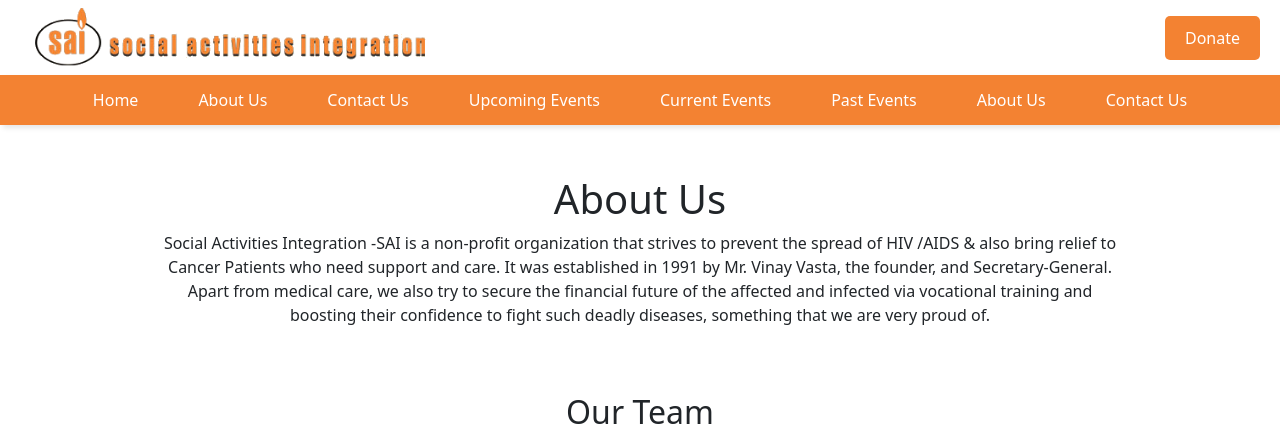
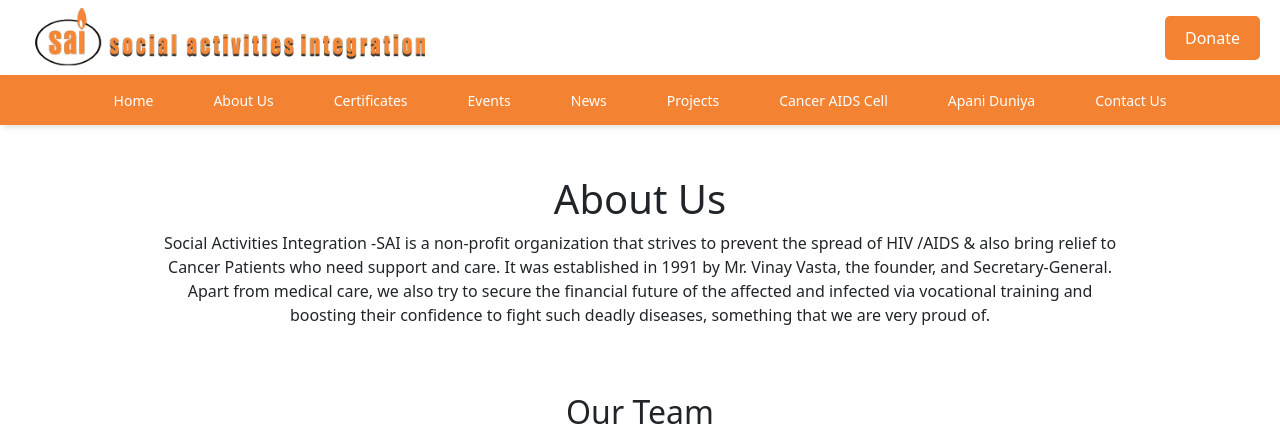
Before and after one commit to balotiyash/sai-ngo-frontend, a PHP site: page /pages/about/index.php in a window 1280 px wide. Shown: the top 432 px of the page. Run offline with PHP 8.4, Linux system fonts and the light colour scheme; some web fonts are replaced.

Commit message:
Refactored Navbar

```diff
--- a/shared/navbar/navbar.css
+++ b/shared/navbar/navbar.css
@@ -3,7 +3,7 @@
     Author: Yash Balotiya
     Description: This file contains styling part of Navbar.
     Created on: 15/03/2025
-    Last Modified: 16/03/2025
+    Last Modified: 17/03/2025
 */
 
 header {
@@ -53,6 +53,8 @@ nav ul,
     align-items: center;
     background-color: #f38232;
     box-shadow: 3px 3px 5px rgba(0, 0, 0, 0.1);
+    position: relative;
+    /* Ensure relative positioning for absolute children */
 }
 
 .navLinks ul {
@@ -61,7 +63,58 @@ nav ul,
     margin: 0;
     padding: 0;
     height: 100%;
-    transition: 0.2s ease-in-out all;
+}
+
+.navLinks li {
+    position: relative;
+    /* Position relative for dropdowns */
+}
+
+.navLinks .eventList,
+.navLinks .projectList {
+    display: none;
+    /* Hide dropdowns by default */
+    position: absolute;
+    /* Position dropdowns absolutely */
+    /* background-color: #333; */
+    /* Background color for dropdowns */
+    min-width: 160px;
+    /* Minimum width for dropdowns */
+    z-index: 1;
+    /* Ensure dropdowns are above other content */
+}
+
+.eventList li,
+.projectList li {
+    background-color: #f38232;
+}
+
+.navLinks li:hover .eventList,
+.navLinks li:hover .projectList {
+    display: block;
+    /* Show dropdowns on hover */
+}
+
+.navLinks .eventList li,
+.navLinks .projectList li {
+    float: none;
+    /* Reset float for dropdown items */
+}
+
+.navLinks .eventList li a,
+.navLinks .projectList li a {
+    padding: 12px 16px;
+    /* Padding for dropdown links */
+    text-align: left;
+    /* Align text to the left */
+    color: white;
+    /* Text color for dropdown links */
+}
+
+.navLinks .eventList li a:hover,
+.navLinks .projectList li a:hover {
+    /* background-color: #575757; */
+    /* Background color on hover for dropdowns */
 }
 
 nav a,
@@ -73,7 +126,7 @@ nav a,
     align-items: center;
     color: white;
     transition: 0.2s ease-in-out all;
-    font-size: 16px;
+    font-size: 14px;
 }
 
 .navLinks ul li {
@@ -83,7 +136,8 @@ nav a,
 
 /* Add hover effect to each li */
 .navLinks ul li:hover {
-    background-color: #e0672d; /* change this to any color you want */
+    background-color: #e0672d;
+    /* change this to any color you want */
 }
 
 nav li:first-child {
--- a/shared/navbar/navbar.html
+++ b/shared/navbar/navbar.html
@@ -3,7 +3,7 @@
     Author: Yash Balotiya
     Description: This file contains the code for the navigation bar of the website.
     Created on: 15/03/2025
-    Last Modified: 16/03/2025
+    Last Modified: 17/03/2025
 -->
 
 <!-- Header Navbar -->
@@ -16,17 +16,18 @@
                         <path
                             d="m256-200-56-56 224-224-224-224 56-56 224 224 224-224 56 56-224 224 224 224-56 56-224-224-224 224Z" />
                     </svg> </a></li>
-            <li><a class="navDonateBtn">Donate</a></li>
-            <li><a href="#">Home</a></li>
-            <li><a href="#">About Us</a></li>
-            <li><a href="#">Contact Us</a></li>
-            <li>
+            <li><a href="../../">Home</a></li>
+            <li><a href="../about">About Us</a></li>
+            <li><a href="../certificates">Certificates</a></li>
             <li><a href="../../pages/events/index.php?category=Upcoming">Upcoming Events</a></li>
             <li><a href="../../pages/events/index.php?category=Current">Current Events</a></li>
             <li><a href="../../pages/events/index.php?category=Past">Past Events</a></li>
-            </li>
-            <li><a href="#">About Us</a></li>
-            <li><a href="#">Contact Us</a></li>
+            <li><a href="../news">News</a></li>
+            <li><a href="../projects/past.php">Past Projects</a></li>
+            <li><a href="../projects/current.php">Current Projects</a></li>
+            <li><a href="../cancer-aids">Cancer AIDS Cell</a></li>
+            <li><a href="../apni-duniya">Apani Duniya</a></li>
+            <li><a href="../contact">Contact Us</a></li>
         </ul>
 
         <!-- Desktop -->
@@ -46,17 +47,30 @@
 
     <div class="navLinks">
         <ul>
-            <li><a href="#">Home</a></li>
-            <li><a href="#">About Us</a></li>
-            <li><a href="#">Contact Us</a></li>
+            <li><a href="../../">Home</a></li>
+            <li><a href="../about">About Us</a></li>
+            <li><a href="../certificates">Certificates</a></li>
             <li>
-            <li><a href="../../pages/events/index.php?category=Upcoming">Upcoming Events</a></li>
-            <li><a href="../../pages/events/index.php?category=Current">Current Events</a></li>
-            <li><a href="../../pages/events/index.php?category=Past">Past Events</a></li>
+                <a href="#">Events</a>
+                <ul class="eventList">
+                    <li><a href="../../pages/events/index.php?category=Upcoming">Upcoming Events</a></li>
+                    <li><a href="../../pages/events/index.php?category=Current">Current Events</a></li>
+                    <li><a href="../../pages/events/index.php?category=Past">Past Events</a></li>
+                </ul>
             </li>
-            <li><a href="#">About Us</a></li>
-            <li><a href="#">Contact Us</a></li>
+            <li><a href="../news">News</a></li>
+            <li>
+                <a href="#">Projects</a>
+                <ul class="projectList">
+                    <li><a href="../projects/past.php">Past Projects</a></li>
+                    <li><a href="../projects/current.php">Current Projects</a></li>
+                </ul>
+            </li>
+            <li><a href="../cancer-aids">Cancer AIDS Cell</a></li>
+            <li><a href="../apni-duniya">Apani Duniya</a></li>
+            <li><a href="../contact">Contact Us</a></li>
         </ul>
+    </div>
 </header>
 
 <!-- Script to handle logic -->
```
Also changed, not shown: pages/apni-duniya/index.php (added), pages/cancer-aids/index.php (added), pages/news/index.php (added).
